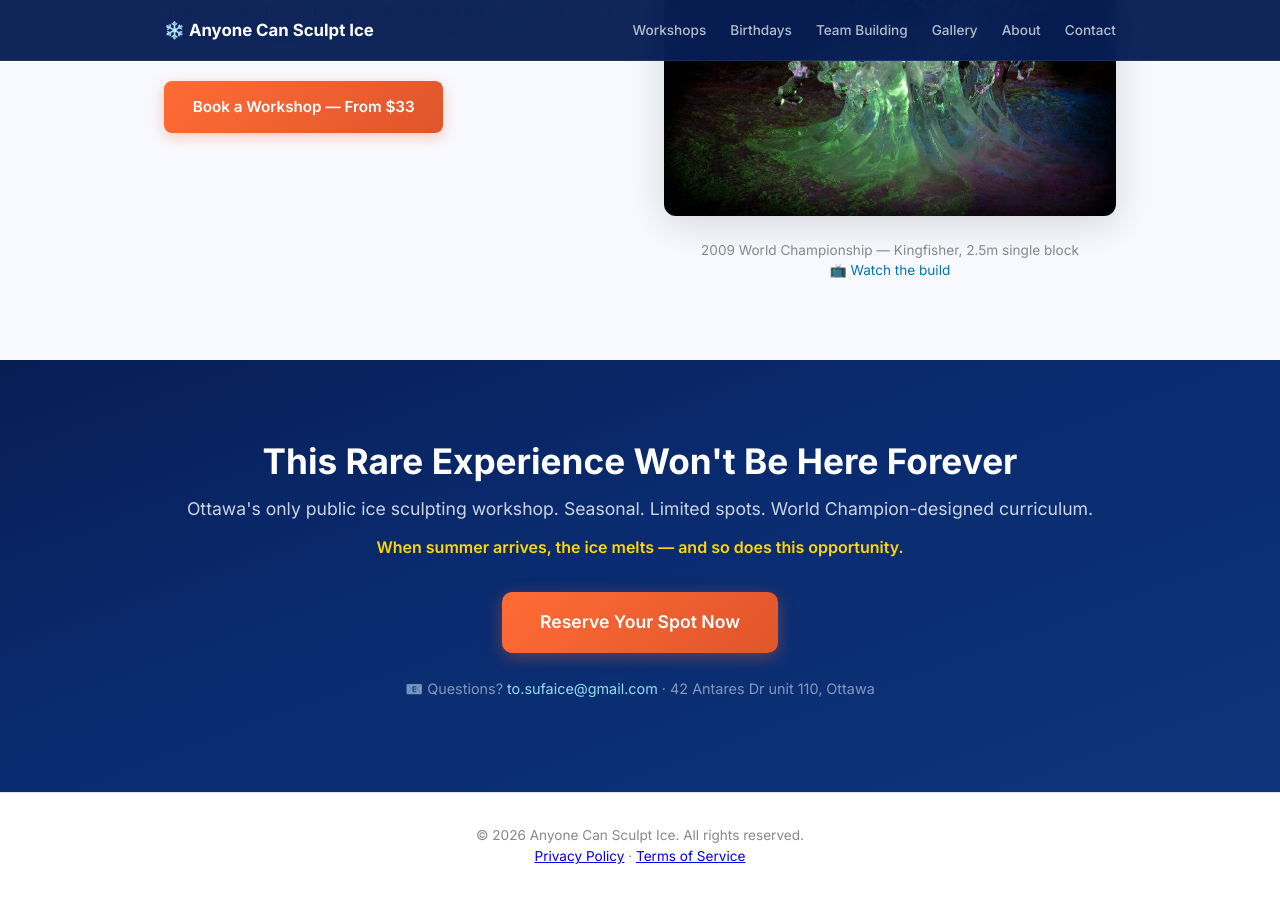
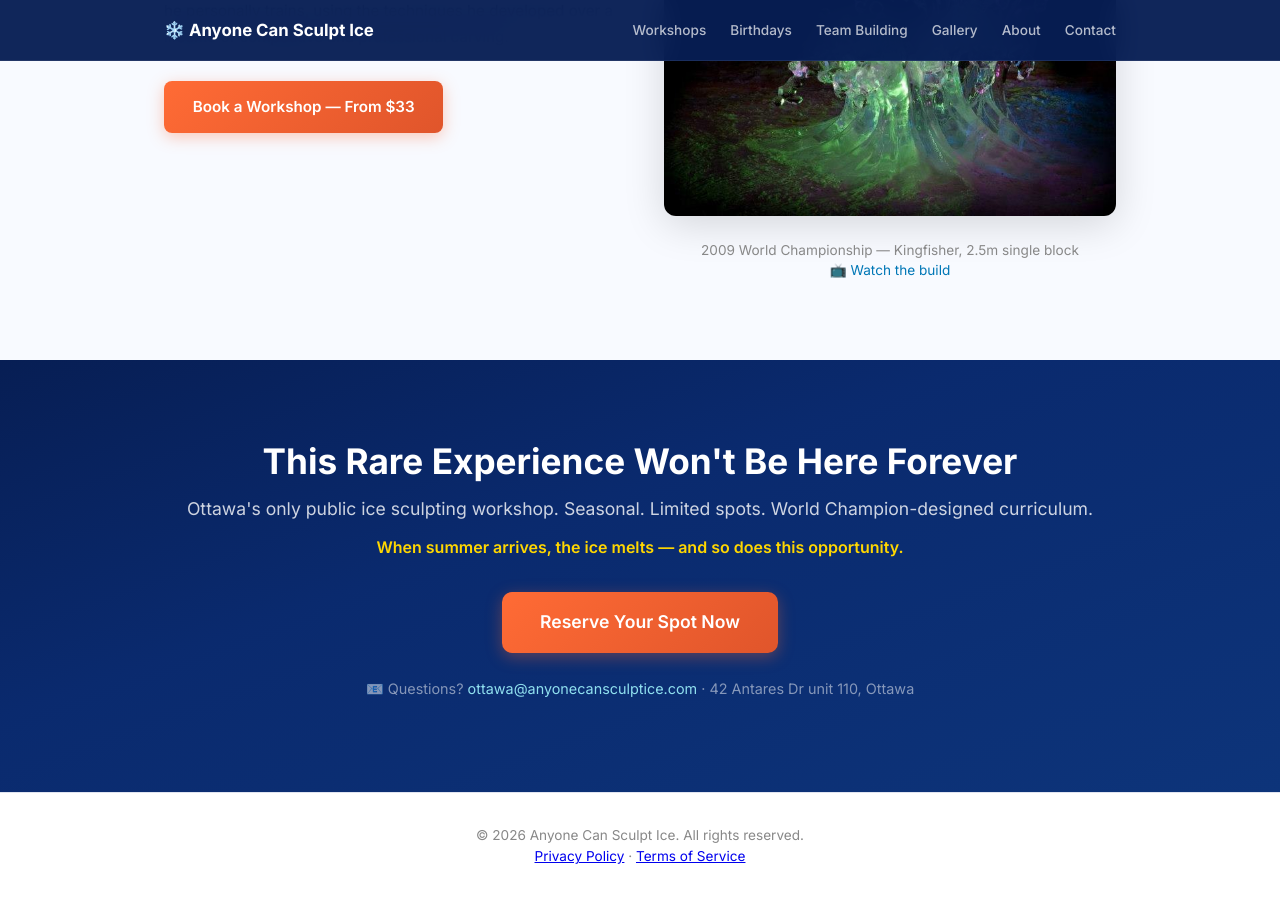
Before and after one commit to sufaice/anyonecansculptice.com, a Jekyll site: the page built from index.html, in a window 1280 px wide and 900 px high, scrolled down 6083 px. Built offline with Jekyll 4.4.1, drawn with Linux system fonts in a browser that asks for light colours.

Commit message:
Use business email ottawa@anyonecansculptice.com for public contact

```diff
--- a/index.html
+++ b/index.html
@@ -136,7 +136,7 @@
           <li>Families welcome to bring food, cake &amp; refreshments</li>
           <li>Each child leaves with their sculpture photos</li>
         </ul>
-        <a href="mailto:to.sufaice@gmail.com?subject=Birthday%20Party%20Inquiry" class="btn btn-outline">Inquire About Dates</a>
+        <a href="mailto:ottawa@anyonecansculptice.com?subject=Birthday%20Party%20Inquiry" class="btn btn-outline">Inquire About Dates</a>
       </div>
 
       <div class="private-card" id="teambuilding">
@@ -150,7 +150,7 @@
           <li>Teams of all skill levels welcome</li>
           <li>Leave with a shared creation and team pride</li>
         </ul>
-        <a href="mailto:to.sufaice@gmail.com?subject=Corporate%20Team%20Building%20Inquiry" class="btn btn-outline">Request a Quote</a>
+        <a href="mailto:ottawa@anyonecansculptice.com?subject=Corporate%20Team%20Building%20Inquiry" class="btn btn-outline">Request a Quote</a>
       </div>
     </div>
   </div>
@@ -193,7 +193,7 @@
              loading="lazy" width="800" height="800">
       </div>
     </div>
-    <p class="gallery-note">Want your creation featured here? <a href="mailto:to.sufaice@gmail.com">Send your photos</a></p>
+    <p class="gallery-note">Want your creation featured here? <a href="mailto:ottawa@anyonecansculptice.com">Send your photos</a></p>
   </div>
 </section>
 
@@ -286,6 +286,6 @@
     <p>Ottawa's only public ice sculpting workshop. Seasonal. Limited spots. World Champion-designed curriculum.</p>
     <p class="final-loss">When summer arrives, the ice melts — and so does this opportunity.</p>
     <a href="https://www.eventbrite.ca/e/anyone-can-sculpt-ice-ottawas-hands-on-ice-sculpting-workshop-registration-1965689434012?aff=oddtdtcreator" class="btn btn-cta btn-large">Reserve Your Spot Now</a>
-    <p class="final-contact">📧 Questions? <a href="mailto:to.sufaice@gmail.com">to.sufaice@gmail.com</a> &middot; 42 Antares Dr unit 110, Ottawa</p>
+    <p class="final-contact">📧 Questions? <a href="mailto:ottawa@anyonecansculptice.com">ottawa@anyonecansculptice.com</a> &middot; 42 Antares Dr unit 110, Ottawa</p>
   </div>
 </section>
```
Also changed, not shown: privacy.md (+1 -1 lines), terms.md (+1 -1 lines).
